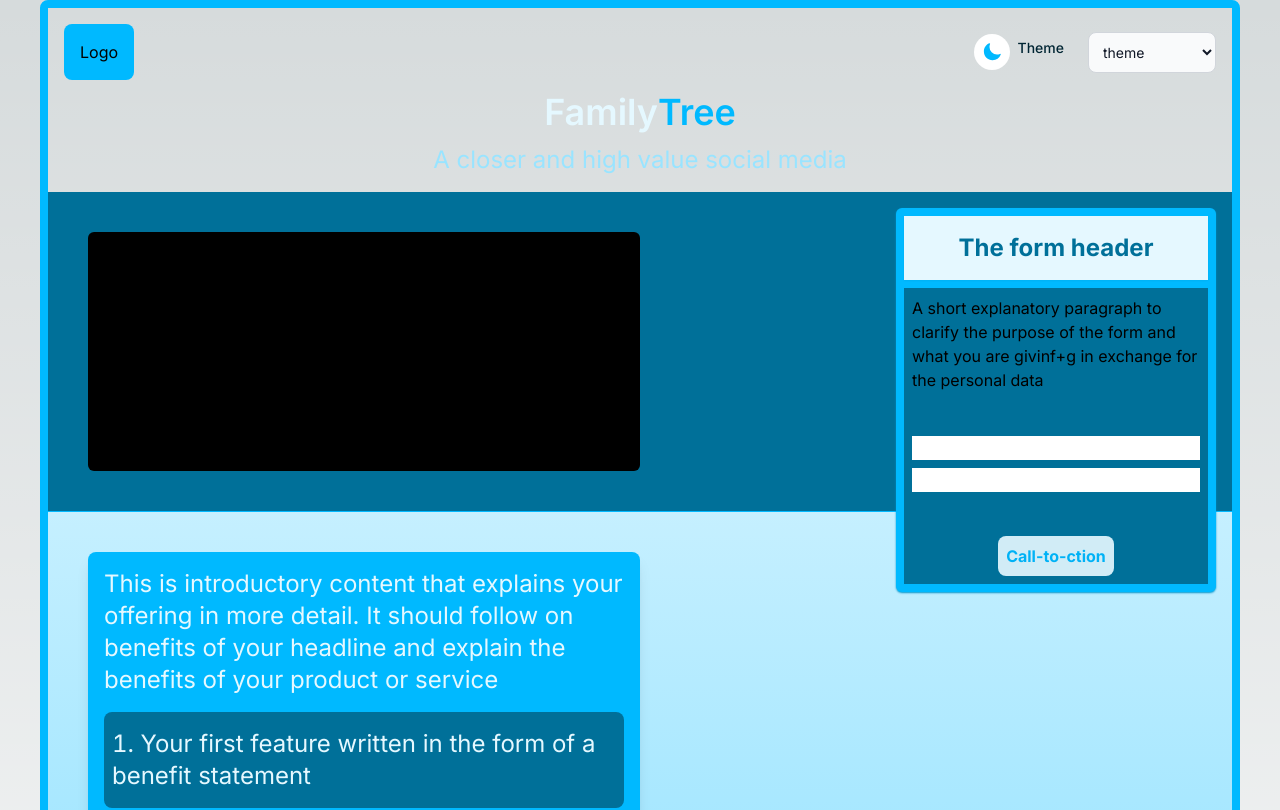
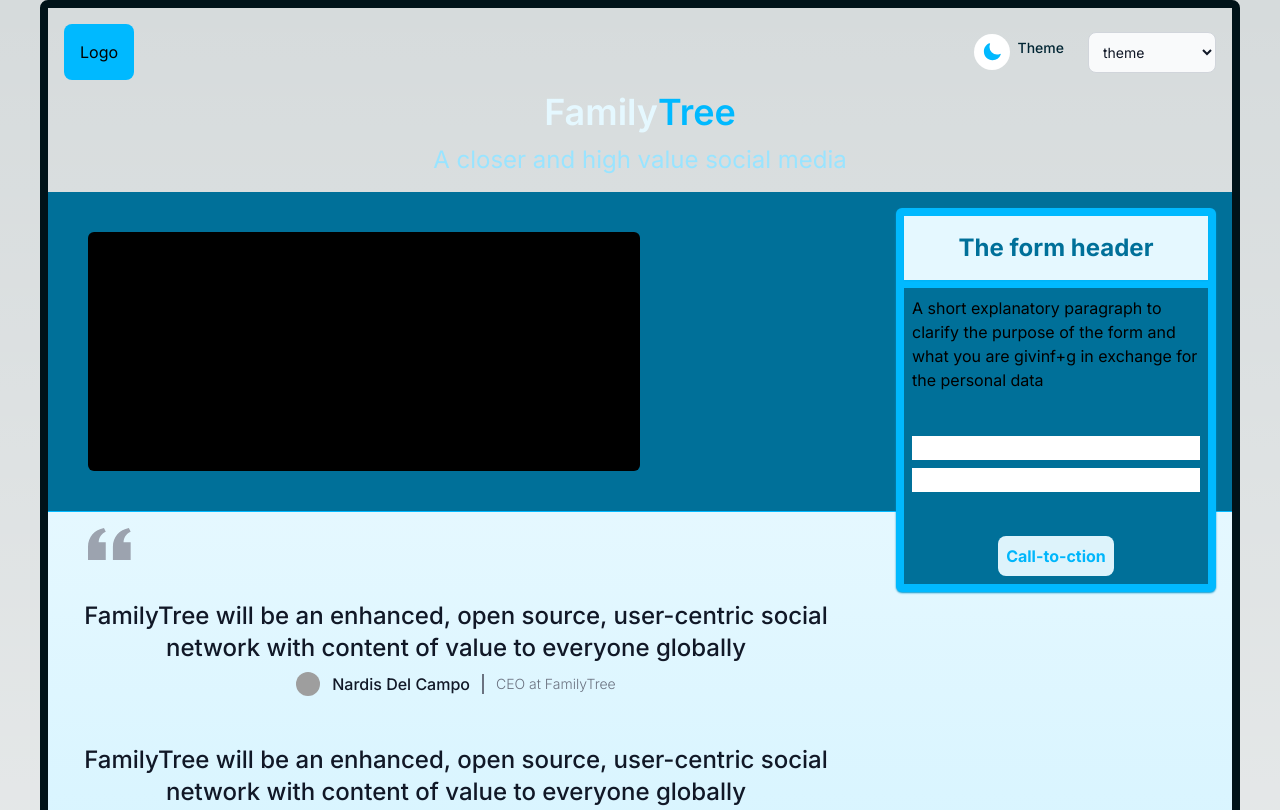
Before and after one commit to nardis9501/famdesc-landingpage, a Next.js app: page / in a window 1280 px wide. Shown: the top 810 px of the page. Built offline with nearby package versions, Linux system fonts and the light colour scheme; grey boxes are pictures that could not be loaded; what @midudev/tailwind-animations would draw is missing.

Commit message:
refactor: add Testimonials component

```diff
--- a/app/page.js
+++ b/app/page.js
@@ -2,6 +2,7 @@
 import List from "@/components/BenefitsList/List";
 import Form from "@/components/Call-To-Action/Form";
 import Header from "@/components/Header/Header";
+import Testimonials from "@/components/Testimonials/Testimonials";
 import Transition from "@/components/Transition/Transition";
 import { fadeIn } from "@/utils/motionTransitions";
 import { motion } from "framer-motion";
@@ -11,12 +12,12 @@ export default function Home() {
   return (
     <>
       {/* <Transition /> */}
-      <div className="conteiner relative m-auto  md:max-w-[1200px] border-solid border-8 border-blue-500 rounded-lg">
+      <div className="conteiner relative m-auto  md:max-w-[1200px] border-solid border-8 border-blue-950 rounded-lg">
         <Header />
 
         <div
           className="flex flex-col items-center  w-full
-        bg-gradient-to-b from-blue-50 to-blue-300"
+        bg-gradient-to-b from-blue-50 to-blue-300 dark:from-blue-700 dark:to-blue-800"
         >
           <motion.div
             variants={fadeIn("up", 0.5)}
@@ -33,9 +34,10 @@ export default function Home() {
                   4: Hero Shot Photo or Video
                 </div>
               </section>
+              <Testimonials />
               <section className="grid grid-cols-2 p-10 text-blue-50 text-2xl">
                 <List />
-                <article className="m-auto">s</article>
+                <Testimonials />
               </section>
 
               <h2 className="flex items-center justify-center h-20 text-3xl bg-blue-300 shadow-md">
--- /dev/null
+++ b/components/Testimonials/Testimonials.js
@@ -0,0 +1,92 @@
+"use client";
+import Image from "next/image";
+
+export default function Testimonials(props) {
+  const users = [
+    {
+      id: 1,
+      username: "Nardis Del Campo",
+      avatarUrl: "https://avatars.githubusercontent.com/u/48690649?v=4",
+      testimonial:
+        "FamilyTree will be an enhanced, open source, user-centric social network with content of value to everyone globally",
+      job: "CEO at FamilyTree",
+    },
+    {
+      id: 2,
+      username: "Nardis Del Campo",
+      avatarUrl: "https://avatars.githubusercontent.com/u/48690649?v=4",
+      testimonial:
+        "FamilyTree will be an enhanced, open source, user-centric social network with content of value to everyone globally",
+      job: "CEO at FamilyTree",
+    },
+    {
+      id: 3,
+      username: "Nardis Del Campo",
+      avatarUrl: "https://avatars.githubusercontent.com/u/48690649?v=4",
+      testimonial:
+        "FamilyTree will be an enhanced, open source, user-centric social network with content of value to everyone globally",
+      job: "CEO at FamilyTree",
+    },
+    {
+      id: 3,
+      username: "Nardis Del Campo",
+      avatarUrl: "https://avatars.githubusercontent.com/u/48690649?v=4",
+      testimonial:
+        "FamilyTree will be an enhanced, open source, user-centric social network with content of value to everyone globally",
+      job: "CEO at FamilyTree",
+    },
+  ];
+
+  return (
+    <>
+      <section className="bg-gradient-to-b from-blue-50 to bg-blue-100 dark:bg-gradient-to-b dark:from-blue-700 to dark:bg-blue-800 pt-4">
+        <svg
+          className="flex flex-col justify-start h-12 mx-10 text-gray-400 dark:text-gray-600"
+          viewBox="0 0 24 27"
+          fill="none"
+          xmlns="http://www.w3.org/2000/svg"
+        >
+          <path
+            d="M14.017 18L14.017 10.609C14.017 4.905 17.748 1.039 23 0L23.995 2.151C21.563 3.068 20 5.789 20 8H24V18H14.017ZM0 18V10.609C0 4.905 3.748 1.038 9 0L9.996 2.151C7.563 3.068 6 5.789 6 8H9.983L9.983 18L0 18Z"
+            fill="currentColor"
+          />
+        </svg>
+        {users.map((user) => {
+          const { username, testimonial, job, avatarUrl, id } = user;
+          console.log(username);
+          return (
+            <div
+              key={id}
+              className="max-w-screen-xl px-4 py-8 mx-auto text-center lg:py-6 lg:px-6"
+            >
+              <figure className="max-w-screen-md ">
+                <blockquote>
+                  <p className="text-2xl font-medium text-gray-900 dark:text-white">
+                    {testimonial}
+                  </p>
+                </blockquote>
+                <figcaption className="flex items-center justify-center mt-2 space-x-3">
+                  <Image
+                    width={24}
+                    height={24}
+                    className="w-6 h-6 rounded-full"
+                    src={avatarUrl}
+                    alt="profile picture"
+                  />
+                  <div className="flex items-center divide-x-2 divide-gray-500 dark:divide-gray-700">
+                    <div className="pr-3 font-medium text-gray-900 dark:text-white">
+                      {username}
+                    </div>
+                    <div className="pl-3 text-sm font-light text-gray-500 dark:text-gray-400">
+                      {job}
+                    </div>
+                  </div>
+                </figcaption>
+              </figure>
+            </div>
+          );
+        })}
+      </section>
+    </>
+  );
+}
--- a/next.config.js
+++ b/next.config.js
@@ -1,4 +1,8 @@
 /** @type {import('next').NextConfig} */
-const nextConfig = {}
+const nextConfig = {
+  images: {
+    domains: ["avatars.githubusercontent.com"],
+  },
+};
 
-module.exports = nextConfig
+module.exports = nextConfig;
```
